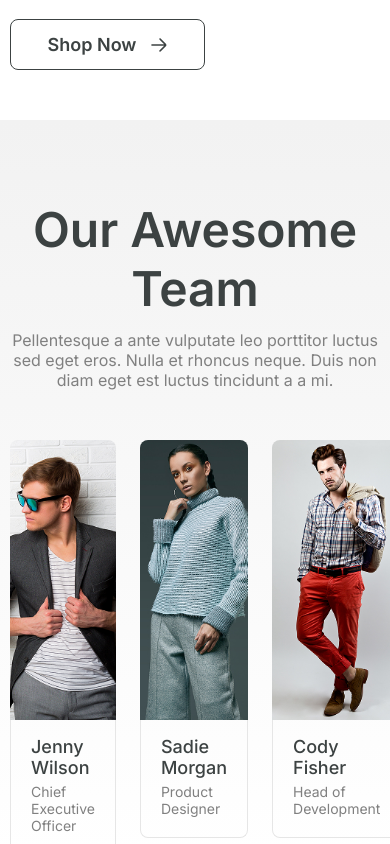
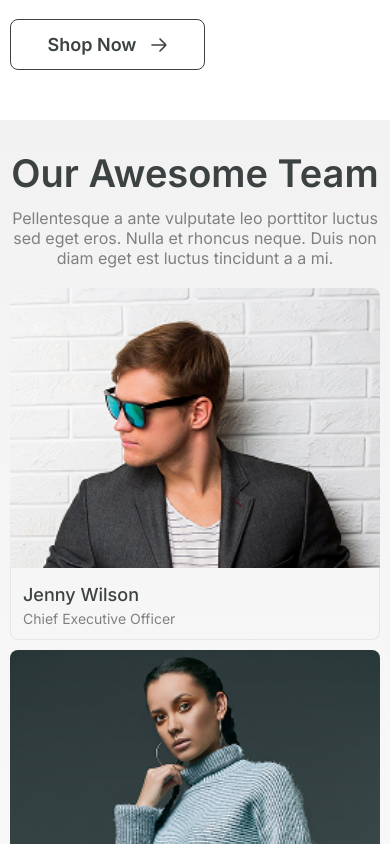
Before and after one commit to R4AYA4R/EuphoriaSiteNodeJsReactJsPostgreSql, a React (Create React App) app in the folder client-reactjs/: page /aboutUs in a window 390 px wide. Shown: the part 3020-3864 px from the top of the page. Built offline with nearby package versions, Linux system fonts and the light colour scheme; no server answers.

Commit message:
added full adaptive aboutUs page and added some styles for addReview btn on productItemPage

```diff
--- a/client-reactjs/src/index.css
+++ b/client-reactjs/src/index.css
@@ -3161,7 +3161,7 @@ a {
     }
 
     .descBlock__desc-innerReviews {
-        gap: 20px;
+        gap: 15px;
     }
 
     .reviews__leftBlock-comments {
@@ -3357,6 +3357,23 @@ a {
         margin: 20px 0;
     }
 
+    .sectionAboutUsTeam{
+        margin-bottom: 50px;
+        padding-top: 50px;
+    }
+
+    .sectionAboutUsTeam__item-bottomBlock{
+        padding: 16px 12px 12px 12px;
+    }
+
+    .sectionAboutUsTeam__items{
+        gap: 10px;
+    }
+
+    .sectionAboutUsTeam__subtitle{
+        margin-bottom: 30px;
+    }
+
 }
 
 @media (max-width:850px) {
@@ -3427,6 +3444,14 @@ a {
 
     .sectionAboutUsTop__inner{
         gap: 10px;
+    }
+
+    .sectionAboutUsTeam__items{
+        grid-template-columns: repeat(2,1fr);
+    }
+
+    .sectionAboutUsTeam__item-img{
+        max-width: none;
     }
 
 }
@@ -3775,6 +3800,10 @@ a {
         order: -1;
     }
 
+    .reviews__rightBlockOrder{
+        order:1;
+    }
+
     .sectionProductItemPage__descBlock-tabs {
         margin-bottom: 20px;
     }
@@ -3864,6 +3893,14 @@ a {
 
     .sectionAboutUsDelivery{
         padding-bottom: 0;
+    }
+
+    .sectionAboutUsTeam__title{
+        font-size: 38px;
+    }
+
+    .sectionAboutUsTeam__subtitle{
+        margin-bottom: 20px;
     }
 
 }
@@ -4014,4 +4051,17 @@ a {
     .sectionAboutUsTop__inner{
         row-gap: 20px;
     }
-}
+
+    .sectionAboutUsTeam__items{
+        grid-template-columns: 1fr;
+    }
+
+    .sectionAboutUsTeam{
+        padding-top: 30px;
+    }
+
+    .sectionUserPage__formInfo-item.sectionUserPage__adminForm-itemPrice{
+        flex-direction: row;
+        align-items: center;
+    }
+}
--- a/client-reactjs/src/pages/ProductItemPage.tsx
+++ b/client-reactjs/src/pages/ProductItemPage.tsx
@@ -555,7 +555,9 @@ const ProductItemPage = () => {
 
 
                                     </div>
-                                    <div className="reviews__rightBlock">
+
+                                    {/* если dataComments?.commentsForPagination.count true(то есть есть какое-то количество объектов комментариев),то указываем обычный класс,в другом случае другой */}
+                                    <div className={dataComments?.commentsForPagination.count ? "reviews__rightBlock" : "reviews__rightBlock reviews__rightBlockOrder"}>
 
                                         <div className={activeForm ? "reviews__rightBlock-btnBlock reviews__rightBlock-btnBlock--disabled" : "reviews__rightBlock-btnBlock"}>
                                             <button className="reviews__btnBlock-btn" onClick={addReviewsBtn}>Add Review</button>
```
